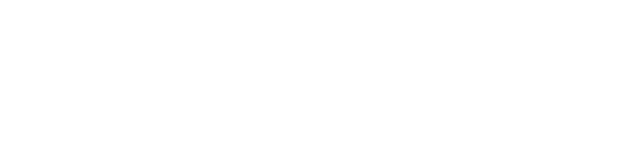
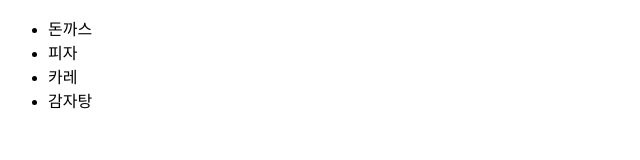
Before and after one commit to gofuds/git_practice, a plain HTML site: page index.html in a window 1280 px wide. Shown: the whole page, without its empty margins (0-640 px from the left). Drawn offline with Linux system fonts and the light colour scheme.

Commit message:
집에서

```diff
--- a/index.html
+++ b/index.html
@@ -7,6 +7,11 @@
     <title>Document</title>
 </head>
 <body>
-
+  <ul>
+      <li>돈까스</li>
+      <li>피자</li>
+      <li>카레</li>
+      <li>감자탕</li>
+  </ul>
 </body>
 </html>
```
Also changed, not shown: a.txt.
